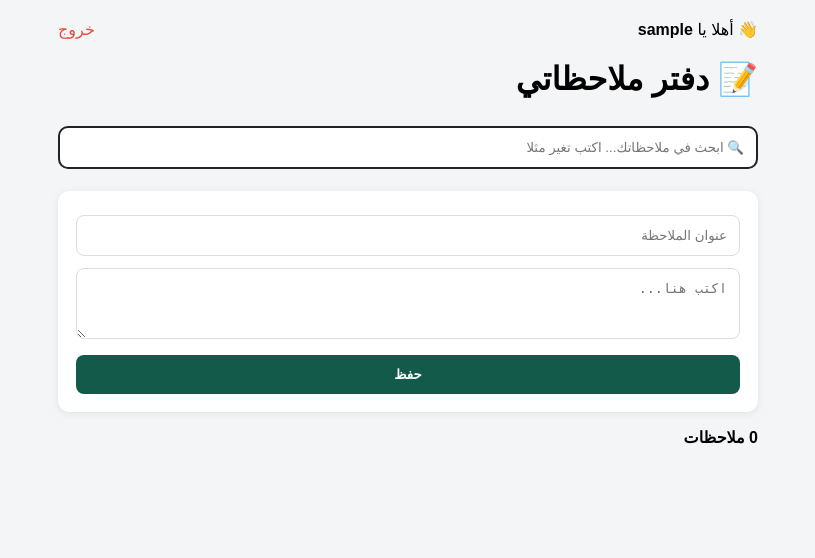
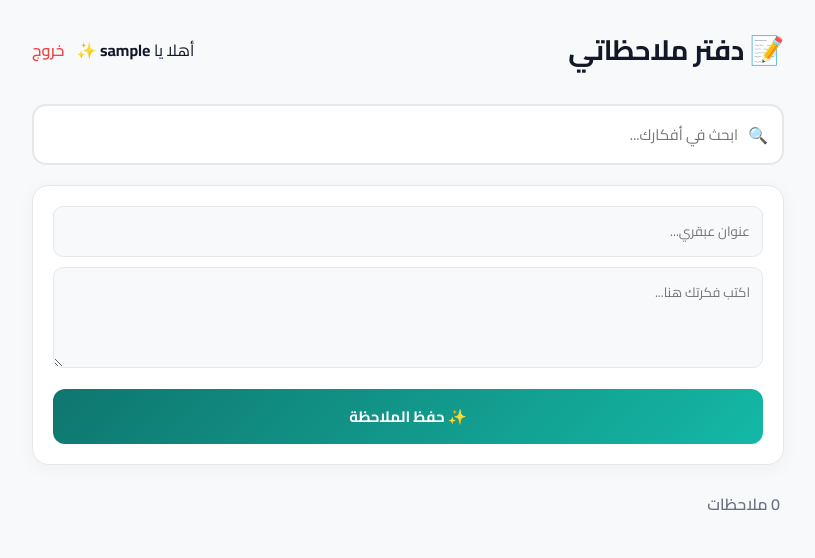
Before and after one commit to mhdFoaad/notes-app, a Flask app: page / in a window 1280 px wide. Shown: the top 558 px of the page, without its empty margins (232-1047 px from the left). Run offline with Flask 3, Linux system fonts and the light colour scheme; the visitor is signed in with stand-in values (Sample User, id 1); data that the repository does not hold is empty; some libraries are stand-ins or nearby versions.

Commit message:
now perimum

```diff
--- a/templates/index.html
+++ b/templates/index.html
@@ -2,45 +2,72 @@
 <html lang="ar" dir="rtl">
 <head>
 <meta charset="UTF-8"><meta name="viewport" content="width=device-width,initial-scale=1">
-<title>دفتر ملاحظاتي</title>
+<title>دفتر ملاحظاتي ✨</title>
+<link href="https://fonts.googleapis.com/css2?family=Cairo:wght@400;600;700&display=swap" rel="stylesheet">
 <style>
-body{font-family:sans-serif;background:#f4f5f7;padding:20px;max-width:700px;margin:auto}
-.header{display:flex;justify-content:space-between;align-items:center}
-.card{background:white;padding:18px;border-radius:12px;box-shadow:0 2px 8px rgba(0,0,0,.07);margin-bottom:14px}
-input,textarea{width:100%;padding:12px;margin:6px 0;border:1px solid #ddd;border-radius:8px;box-sizing:border-box}
+:root{--bg:#f8f9fb;--card:#ffffff;--text:#111827;--muted:#6b7280;--border:#e5e7eb;--primary:#0f766e;--primary-hover:#0d5e59;--yellow:#facc15;--red:#ef4444}
+@media(prefers-color-scheme:dark){
+:root{--bg:#0f1214;--card:#1a1f24;--text:#e5e7eb;--muted:#9ca3af;--border:#2a333a}
+}
+*{font-family:'Cairo',sans-serif;box-sizing:border-box}
+body{background:var(--bg);color:var(--text);margin:0;padding:24px;max-width:800px;margin-inline:auto;transition:.3s}
+.header{display:flex;justify-content:space-between;align-items:center;margin-bottom:28px}
+.logo{font-size:28px;font-weight:700;letter-spacing:-.5px}
+.search-wrap{position:relative;margin-bottom:20px}
+.search-wrap input{width:100%;padding:14px 44px 14px 16px;border:2px solid var(--border);border-radius:14px;background:var(--card);color:var(--text);font-size:15px;outline:none;transition:.2s}
+.search-wrap input:focus{border-color:var(--primary);box-shadow:0 0 0 4px rgba(15,118,110,.15)}
+.search-wrap::before{content:'🔍';position:absolute;right:16px;top:50%;transform:translateY(-50%)}
+.add-card{background:var(--card);border:1px solid var(--border);border-radius:16px;padding:20px;margin-bottom:24px;box-shadow:0 4px 20px rgba(0,0,0,.04)}
+.add-card input,.add-card textarea{border:1px solid var(--border);background:var(--bg);border-radius:10px}
+.add-card button{width:100%;background:linear-gradient(135deg,var(--primary),#14b8a6);color:white;border:none;padding:13px;border-radius:12px;font-weight:700;font-size:15px;cursor:pointer;transition:.2s}
+.add-card button:hover{transform:translateY(-1px);box-shadow:0 8px 20px rgba(15,118,110,.3)}
+.count{color:var(--muted);font-weight:600;margin:16px 4px}
+.note-card{background:var(--card);border:1px solid var(--border);border-radius:16px;padding:18px 20px;margin-bottom:14px;transition:.2s;animation:fadeIn.3s}
+.note-card:hover{transform:translateY(-2px);box-shadow:0 10px 30px rgba(0,0,0,.08);border-color:var(--primary)}
+.note-card h3{margin:0 0 6px 0;font-size:16px}
+.note-card p{margin:0;color:var(--muted);line-height:1.6}
+.note-card small{color:var(--muted);opacity:.7;font-size:12px}
+.actions{display:flex;gap:8px;margin-top:14px}
+.actions button,.actions a{border:none;padding:6px 14px;border-radius:20px;font-size:13px;font-weight:600;cursor:pointer;text-decoration:none;transition:.15s}
+.btn-pin{background:#f3f4f6;color:#374151}.btn-pin:hover{background:#e5e7eb}
+.btn-edit{background:var(--yellow);color:#000}.btn-edit:hover{filter:brightness(.95)}
+.btn-del{background:var(--red);color:white}.btn-del:hover{filter:brightness(.9)}
+@keyframes fadeIn{from{opacity:0;transform:translateY(8px)}to{opacity:1;transform:translateY(0)}}
 </style>
 </head>
 <body>
 <div class="header">
-  <div>👋 أهلا يا <b>{{ username }}</b></div>
-  <a href="/logout" style="color:#e74c3c;text-decoration:none">خروج</a>
-</div>
-<h1>📝 دفتر ملاحظاتي</h1>
-
-<div style="display:flex; gap:8px; margin-bottom:16px;">
-  <input id="searchBox" autocomplete="off" placeholder="🔍 ابحث في ملاحظاتك... اكتب تغير مثلا" oninput="doSearch()" style="flex:1; padding:12px; border:2px solid #222; border-radius:10px;">
+  <div class="logo">📝 دفتر ملاحظاتي</div>
+  <div style="display:flex;gap:12px;align-items:center">
+    <span>أهلا يا <b>{{ username }}</b> ✨</span>
+    <a href="/logout" style="color:var(--red);text-decoration:none;font-weight:600">خروج</a>
+  </div>
 </div>
 
-<div class="card">
+<div class="search-wrap">
+  <input id="searchBox" autocomplete="off" placeholder="ابحث في أفكارك..." oninput="doSearch()">
+</div>
+
+<div class="add-card">
 <form action="/add" method="POST">
-  <input name="title" placeholder="عنوان الملاحظة" required>
-  <textarea name="content" placeholder="اكتب هنا..." rows="3" required></textarea>
-  <button style="width:100%;background:#145a4a;color:white;padding:12px;border:none;border-radius:8px;font-weight:bold;margin-top:6px">حفظ</button>
+  <input name="title" placeholder="عنوان عبقري..." required style="width:100%;padding:12px;margin-bottom:10px">
+  <textarea name="content" placeholder="اكتب فكرتك هنا..." rows="3" required style="width:100%;padding:12px;margin-bottom:12px"></textarea>
+  <button>✨ حفظ الملاحظة</button>
 </form>
 </div>
 
-<p><b id="countText">{{ notes|length }} ملاحظات</b></p>
+<div class="count" id="countText">{{ notes|length }} ملاحظات</div>
 
 <div id="notesList">
 {% for note in notes %}
-<div class="card note-item">
-  <h3 style="margin:0">{{ note[1] }}</h3>
-  <p style="margin:8px 0;color:#444">{{ note[2] }}</p>
-  <small style="color:#999">{{ note[4] }}</small>
-  <div style="display:flex; gap:6px; margin-top:10px;">
-    <form action="/pin/{{ note[0] }}" method="POST" style="margin:0"><button style="background:#eee;border:none;padding:6px 12px;border-radius:6px">تثبيت</button></form>
-    <a href="/edit/{{ note[0] }}" style="background:#f1c40f;color:#333;padding:6px 12px;border-radius:6px;text-decoration:none;font-size:13px">تعديل</a>
-    <form action="/delete/{{ note[0] }}" method="POST" style="margin:0"><button style="background:#e74c3c;color:white;border:none;padding:6px 12px;border-radius:6px">حذف</button></form>
+<div class="note-card note-item">
+  <h3>{{ '📌 ' if note[5]==1 else '' }}{{ note[1] }}</h3>
+  <p>{{ note[2] }}</p>
+  <small>{{ note[4] }}</small>
+  <div class="actions">
+    <form action="/pin/{{ note[0] }}" method="POST" style="margin:0"><button class="btn-pin">{{ 'إلغاء تثبيت' if note[5]==1 else 'تثبيت' }}</button></form>
+    <a class="btn-edit" href="/edit/{{ note[0] }}">تعديل</a>
+    <form action="/delete/{{ note[0] }}" method="POST" style="margin:0"><button class="btn-del">حذف</button></form>
   </div>
 </div>
 {% endfor %}
@@ -48,17 +75,17 @@ input,textarea{width:100%;padding:12px;margin:6px 0;border:1px solid #ddd;border
 
 <script>
 function doSearch(){
-  let q = document.getElementById('searchBox').value.toLowerCase().trim();
-  let cards = document.querySelectorAll('.note-item');
-  let visible = 0;
-  cards.forEach(card => {
-    let title = card.querySelector('h3').innerText.toLowerCase();
-    let content = card.querySelector('p').innerText.toLowerCase();
-    let match = (title + " " + content).includes(q);
-    card.style.display = match ? '' : 'none';
-    if(match) visible++;
+  let q=document.getElementById('searchBox').value.toLowerCase().trim();
+  let cards=document.querySelectorAll('.note-item');
+  let c=0;
+  cards.forEach(card=>{
+    let t=card.querySelector('h3').innerText.toLowerCase();
+    let p=card.querySelector('p').innerText.toLowerCase();
+    let ok=(t+" "+p).includes(q);
+    card.style.display=ok?'':'none';
+    if(ok) c++;
   });
-  document.getElementById('countText').innerText = visible + ' ملاحظات';
+  document.getElementById('countText').innerText=c+' ملاحظات';
 }
 </script>
 </body>
```
